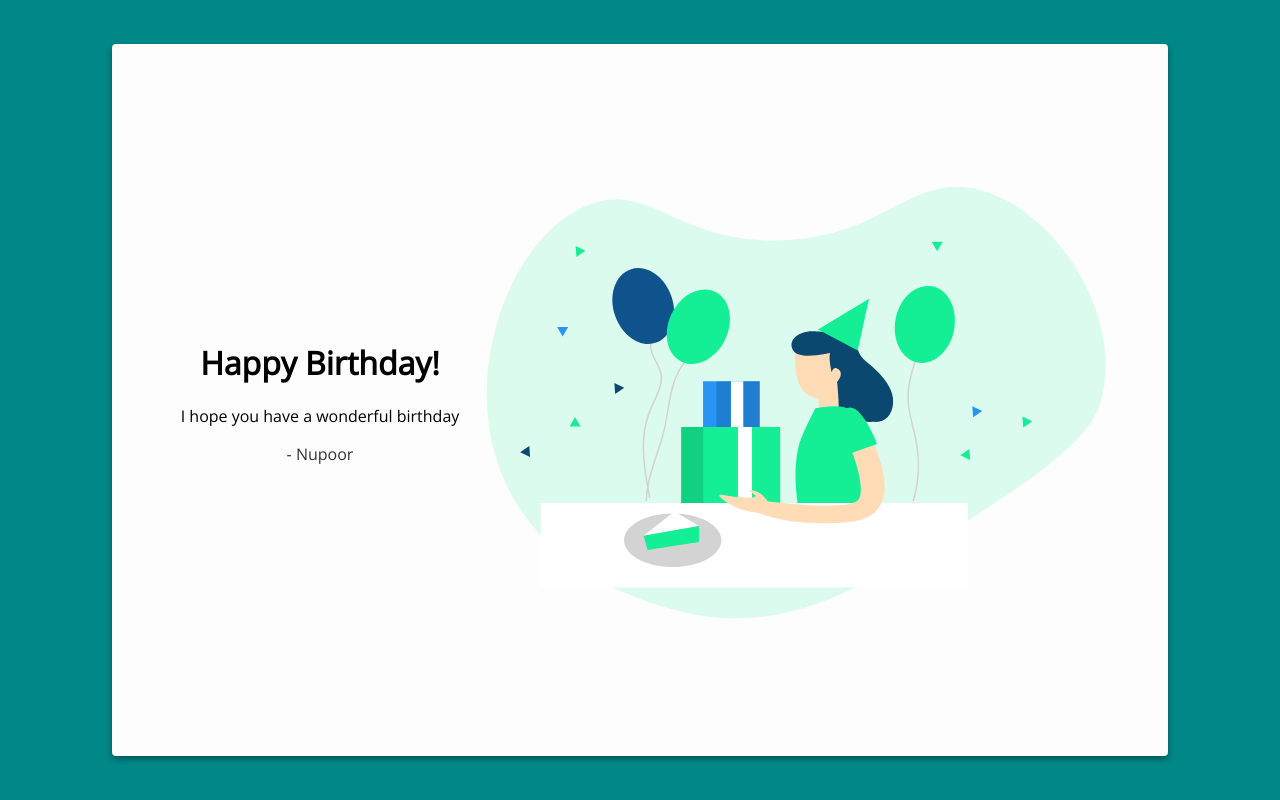
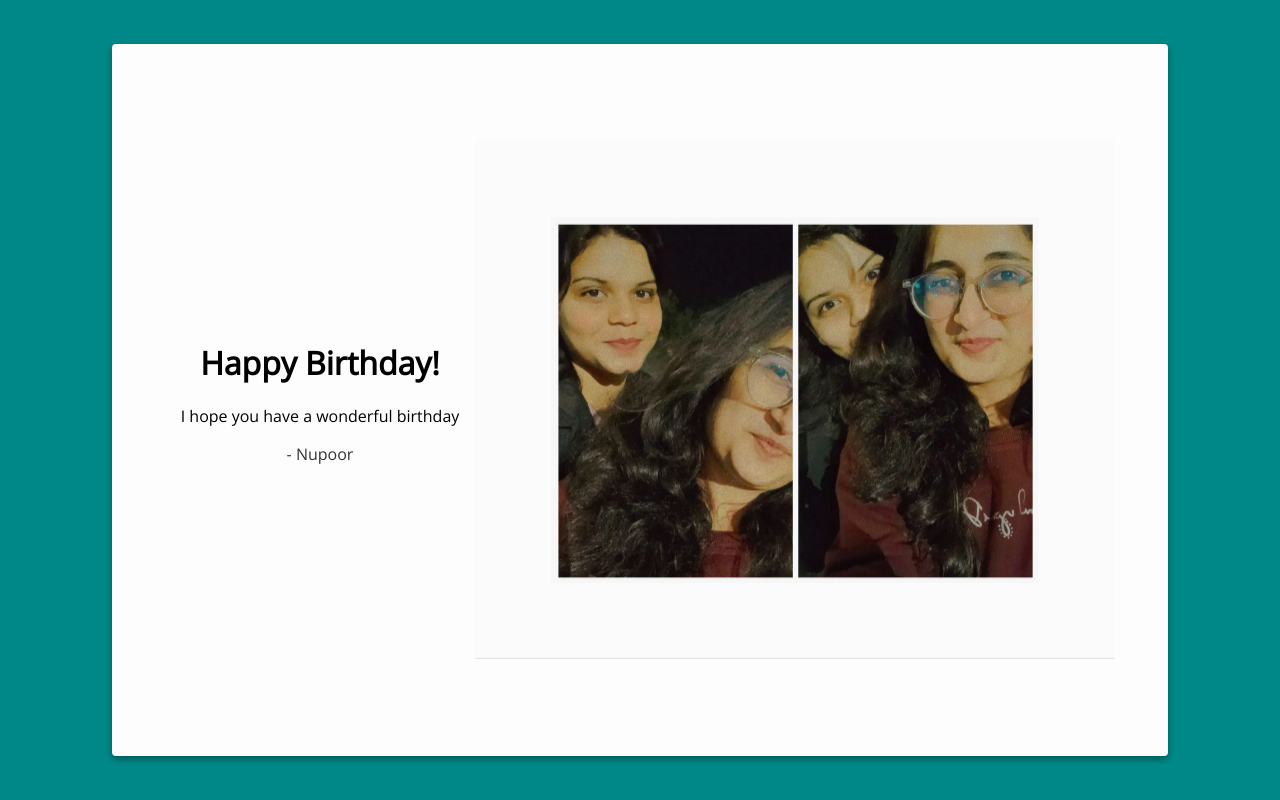
Before and after one commit to nupoorkhatri/CharuBday, a plain HTML site: page index.html in a window 1280 px wide. Drawn offline with nearby package versions, Linux system fonts and the light colour scheme.

Commit message:
Update index.html

```diff
--- a/index.html
+++ b/index.html
@@ -10,7 +10,7 @@
 </head>
 <body>
   <div class="card">
-    <img src="./birthday.svg" alt="birthday" class="birthday">
+    <img src="https://github.com/nupoorkhatri/charubday/blob/main/photo_2022-11-16_10-28-04.jpg" alt="birthday" class="birthday">
     <div class="text">
       <h1>Happy Birthday!</h1>
       <p>I hope you have a wonderful birthday</p>
```
